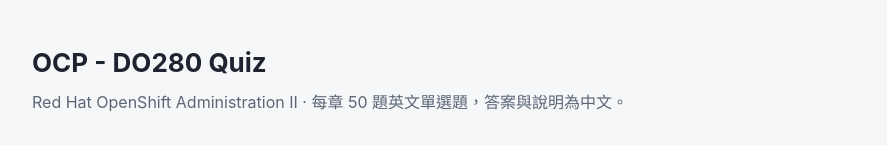
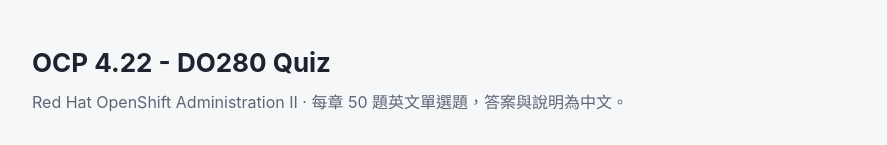
Before and after one commit to MouMouHsu/do280-quiz, a plain HTML site: page index.html in a window 1280 px wide. Shown: the top 145 px of the page, without its empty margins (196-1083 px from the left). Drawn offline with Linux system fonts and the light colour scheme.

Commit message:
Update index.html

```diff
--- a/index.html
+++ b/index.html
@@ -1,7 +1,7 @@
 <!DOCTYPE html>
 <html lang="zh-Hant-TW"><head><meta charset="utf-8">
 <meta name="viewport" content="width=device-width,initial-scale=1">
-<title>OCP - DO280 Quiz</title>
+<title>OCP 4.22 - DO280 Quiz</title>
 <style>
 :root{--bg:#f6f7f9;--card:#fff;--ink:#1d2430;--mute:#5b6676;--line:#dde2ea;--accent:#c00;--accent2:#8a0000;
 --ok:#1a7f37;--okbg:#e9f6ec;--bad:#c62828;--badbg:#fdecec;--sel:#eef3ff}
@@ -59,7 +59,7 @@ footer{color:var(--mute);font-size:13px;text-align:center;padding:24px 0 40px}
 .card .best{margin-top:8px;font-size:13px;color:var(--mute)}
 </style></head><body>
 <main><div class="wrap">
-<div class="hero"><h1>OCP - DO280 Quiz</h1>
+<div class="hero"><h1>OCP 4.22 - DO280 Quiz</h1>
 <p>Red Hat OpenShift Administration II · 每章 50 題英文單選題，答案與說明為中文。</p></div>
 <div class="grid"><a class="card" href="ch01.html"><div class="c">CH01</div><h2 lang="en">Declarative Resource Management</h2><p>宣告式 Resource 管理 · 50 題</p><div class="best" data-id="ch01"></div></a>
 <a class="card" href="ch02.html"><div class="c">CH02</div><h2 lang="en">Deploying Packaged Applications</h2><p>部署封裝應用程式 · 50 題</p><div class="best" data-id="ch02"></div></a>
```
